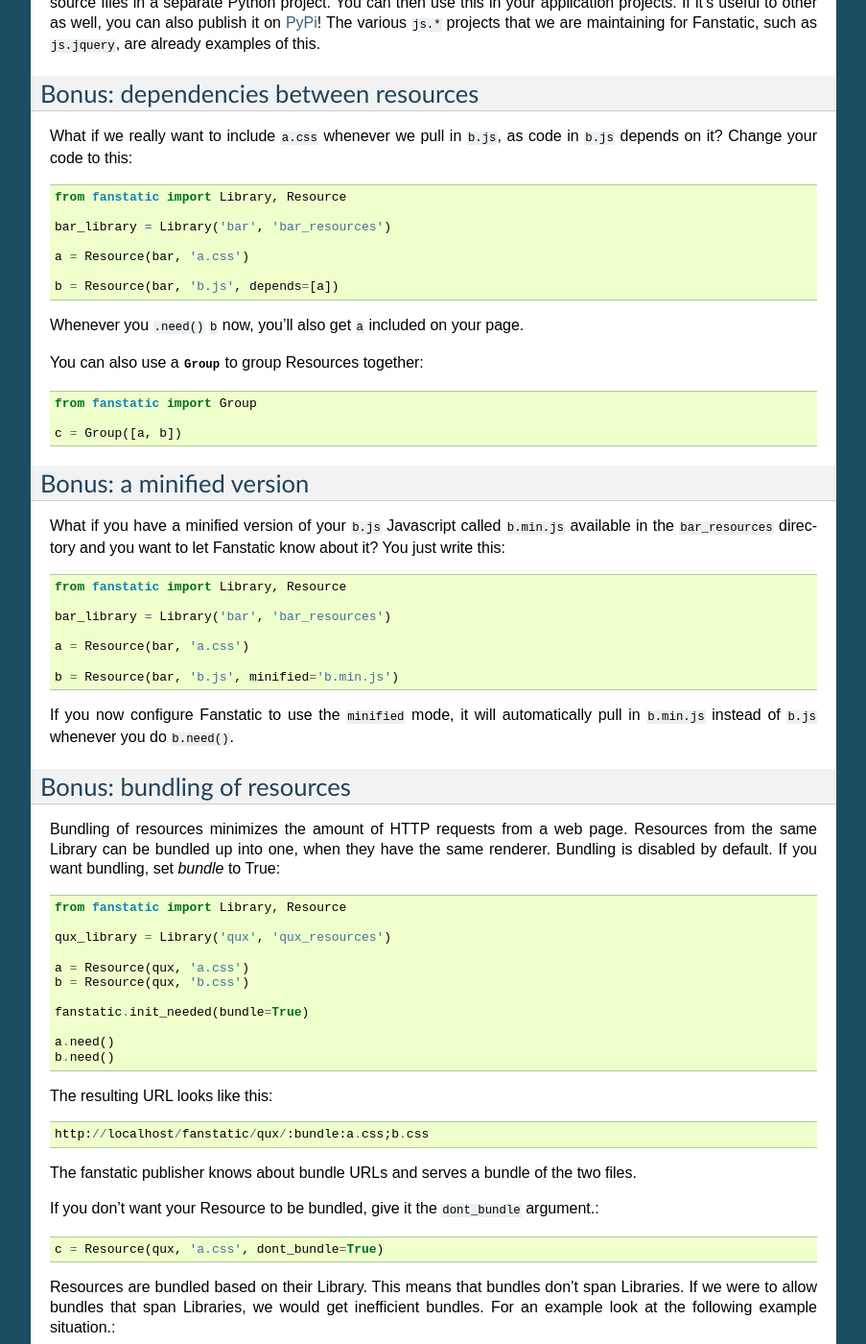
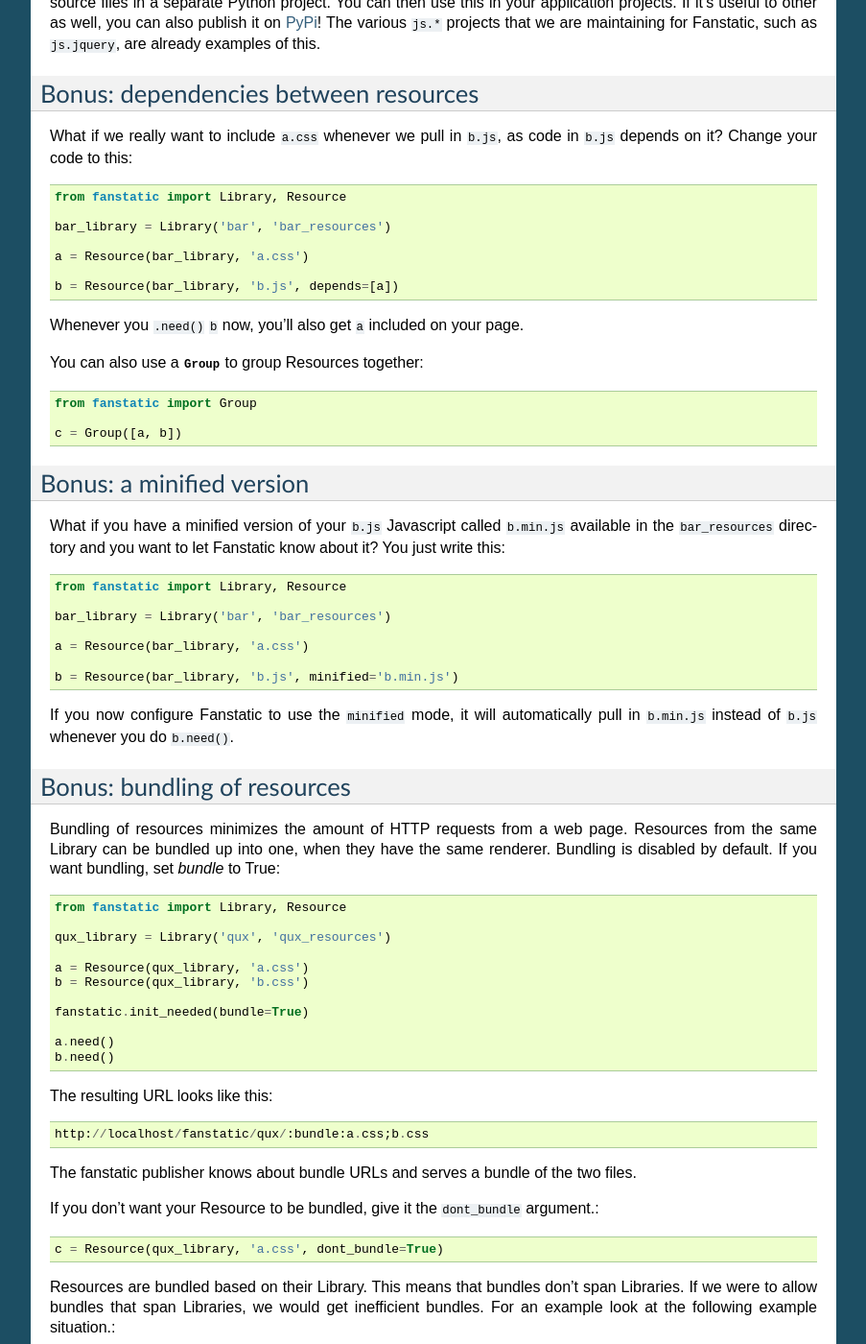
Before and after one commit to zopefoundation/fanstatic, a Sphinx documentation site: the page built from doc/library.rst, in a window 1280 px wide and 1400 px high, scrolled down 2343 px. Shown: the whole window at 96% size, without its empty margins (198-1101 px from the left). Built offline with Sphinx 7.4.7, drawn with Linux system fonts in a browser that asks for light colours.

```diff
--- a/CHANGES.txt
+++ b/CHANGES.txt
@@ -1,11 +1,10 @@
 CHANGES
 *******
 
-0.11.5 (unreleased)
+0.12 (unreleased)
 ===================
 
-- Nothing changed yet.
-
+- Documentation fix in code samples, thanks to Toby Dacre.
 
 0.11.4 (2012-01-14)
 ===================
--- a/doc/library.rst
+++ b/doc/library.rst
@@ -160,9 +160,9 @@ What if we really want to include ``a.css`` whenever we pull in
 
   bar_library = Library('bar', 'bar_resources')
 
-  a = Resource(bar, 'a.css')
+  a = Resource(bar_library, 'a.css')
 
-  b = Resource(bar, 'b.js', depends=[a])
+  b = Resource(bar_library, 'b.js', depends=[a])
 
 Whenever you ``.need()`` ``b`` now, you'll also get ``a`` included on
 your page.
@@ -184,9 +184,9 @@ to let Fanstatic know about it? You just write this::
 
   bar_library = Library('bar', 'bar_resources')
 
-  a = Resource(bar, 'a.css')
+  a = Resource(bar_library, 'a.css')
 
-  b = Resource(bar, 'b.js', minified='b.min.js')
+  b = Resource(bar_library, 'b.js', minified='b.min.js')
 
 If you now configure Fanstatic to use the ``minified`` mode, it will
 automatically pull in ``b.min.js`` instead of ``b.js`` whenever you do
@@ -204,8 +204,8 @@ If you want bundling, set `bundle` to True::
 
   qux_library = Library('qux', 'qux_resources')
 
-  a = Resource(qux, 'a.css')
-  b = Resource(qux, 'b.css')
+  a = Resource(qux_library, 'a.css')
+  b = Resource(qux_library, 'b.css')
 
   fanstatic.init_needed(bundle=True)
 
@@ -222,7 +222,7 @@ files.
 If you don't want your Resource to be bundled, give it the ``dont_bundle``
 argument.::
 
-  c = Resource(qux, 'a.css', dont_bundle=True)
+  c = Resource(qux_library, 'a.css', dont_bundle=True)
 
 Resources are bundled based on their Library. This means that bundles don't
 span Libraries. If we were to allow bundles that span Libraries, we would get
```
